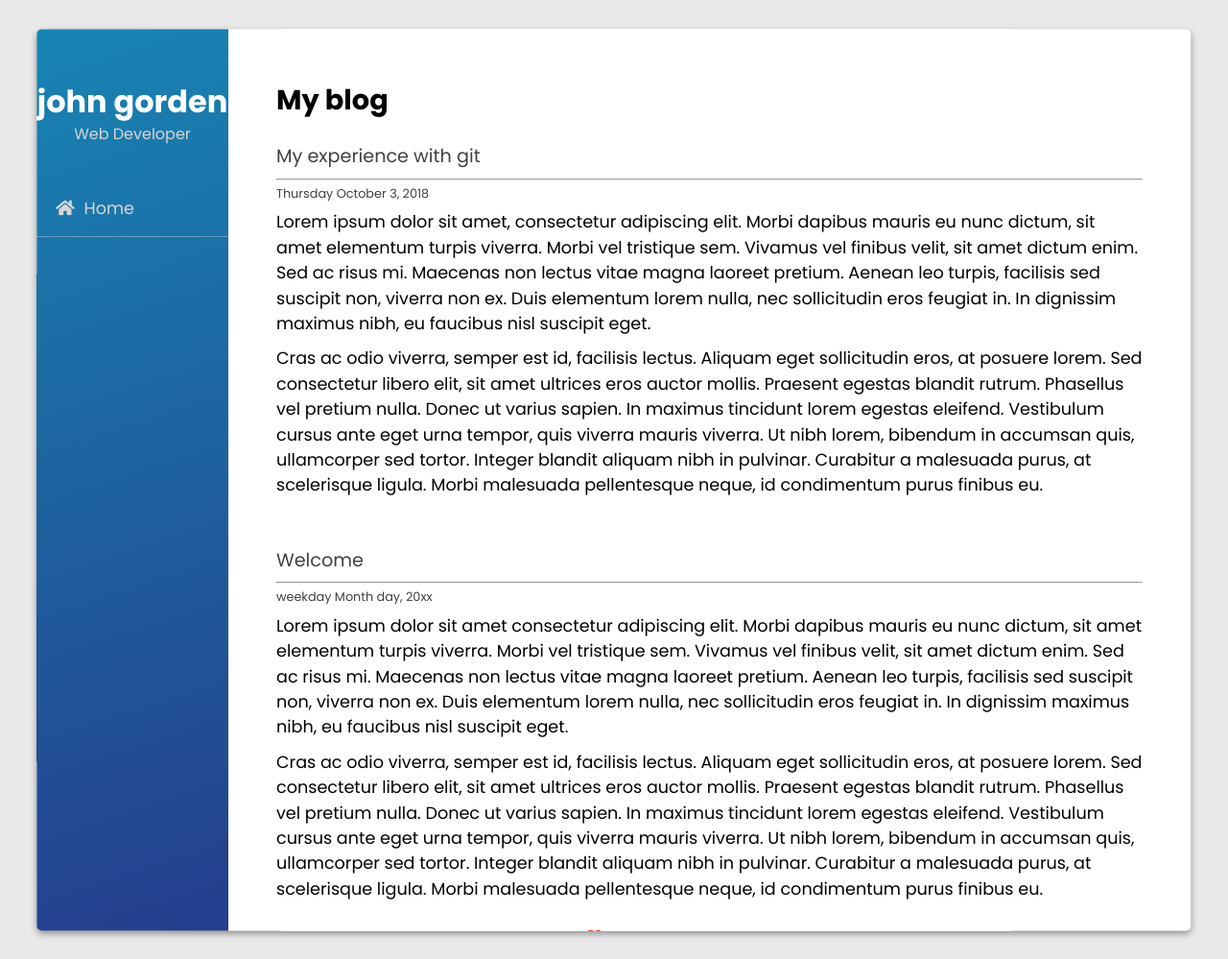
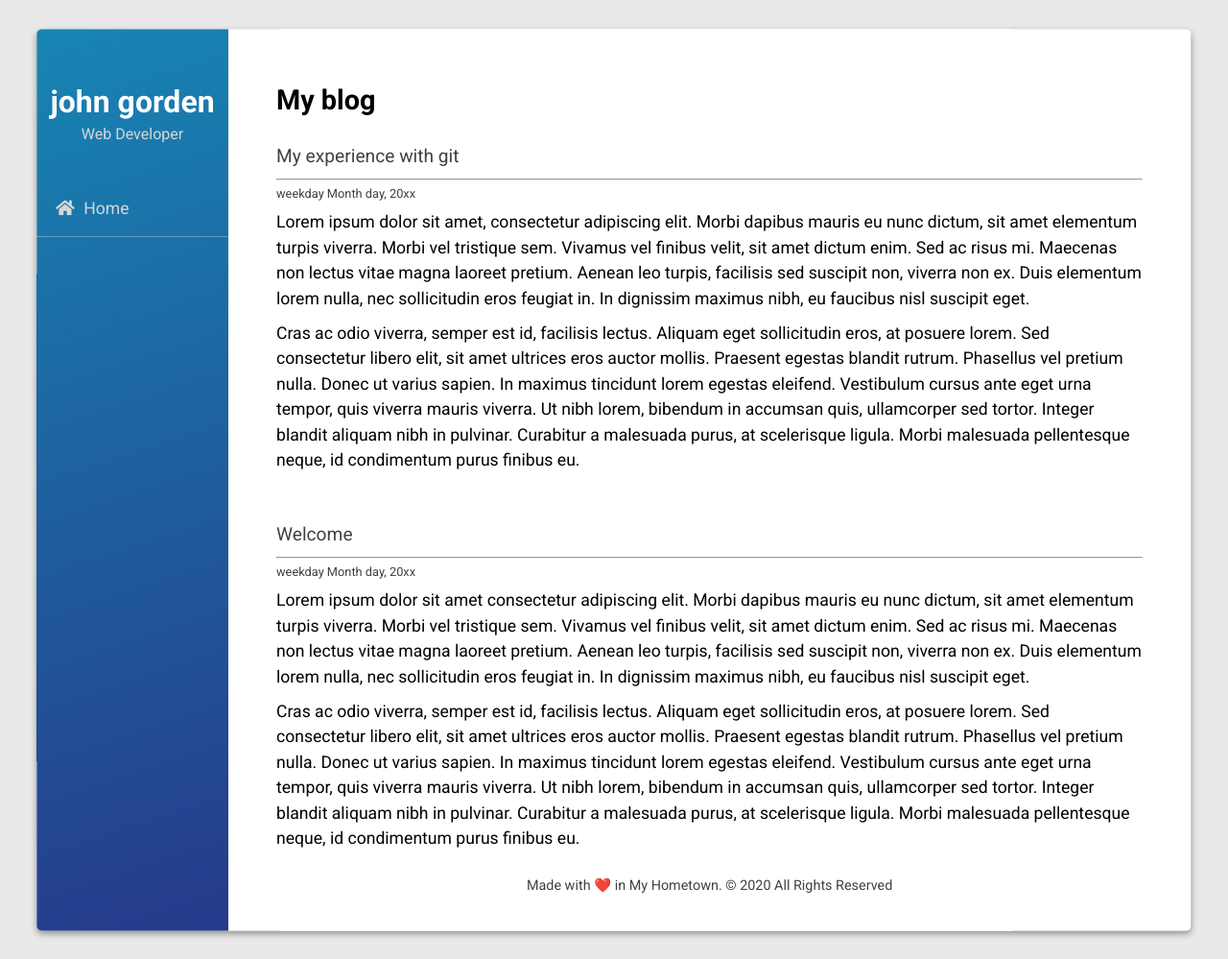
Before and after one commit to jcgdxn/git_blog, a PHP site: page / in a window 1280 px wide. Shown: the whole page at 96% size. Run offline with PHP 8.4, Linux system fonts and the light colour scheme; some libraries are stand-ins or nearby versions.

Commit message:
Changed font from Poppins to Roboto

```diff
--- a/assets/css/style.css
+++ b/assets/css/style.css
@@ -1,10 +1,10 @@
 /* created per exercise Step#9 */
 
-@import "https://fonts.googleapis.com/css?family=Poppins:400,700";
+@import "https://fonts.googleapis.com/css?family=Roboto:400,700";
 
 body {
   background-color: #e9e9e9;
-  font-family: "Poppins", sans-serif;
+  font-family: "Roboto", sans-serif;
 }
 
 h1 {
--- a/index.html
+++ b/index.html
@@ -39,7 +39,7 @@
 							<article>
 							 <h2>My experience with git</h2>
 							 <hr />
-							 <h3>Thursday October 3, 2018</h3>
+							 <h3>weekday Month day, 20xx</h3>
 							 <p>
 							   Lorem ipsum dolor sit amet, consectetur adipiscing elit. Morbi dapibus mauris eu nunc
 							   dictum, sit amet elementum turpis viverra. Morbi vel tristique sem. Vivamus vel finibus velit, sit amet
```
